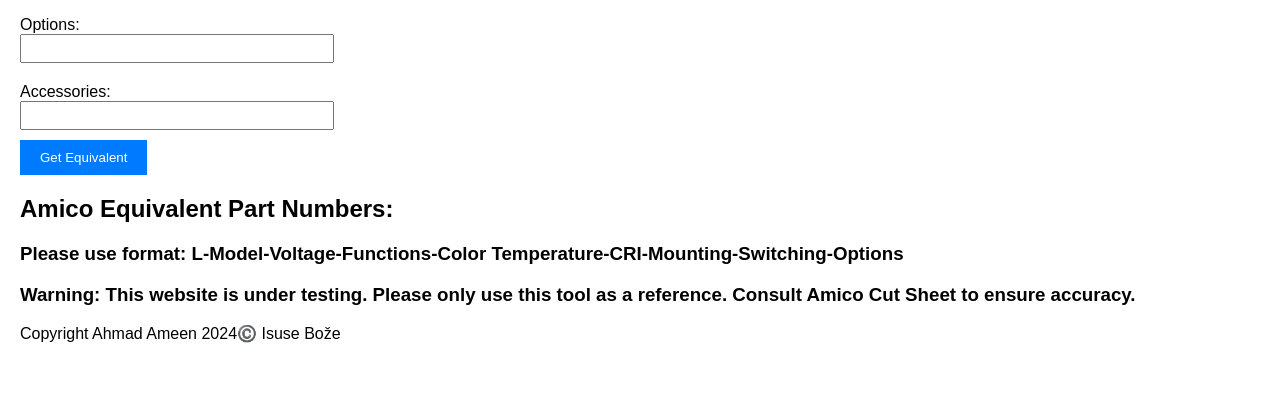
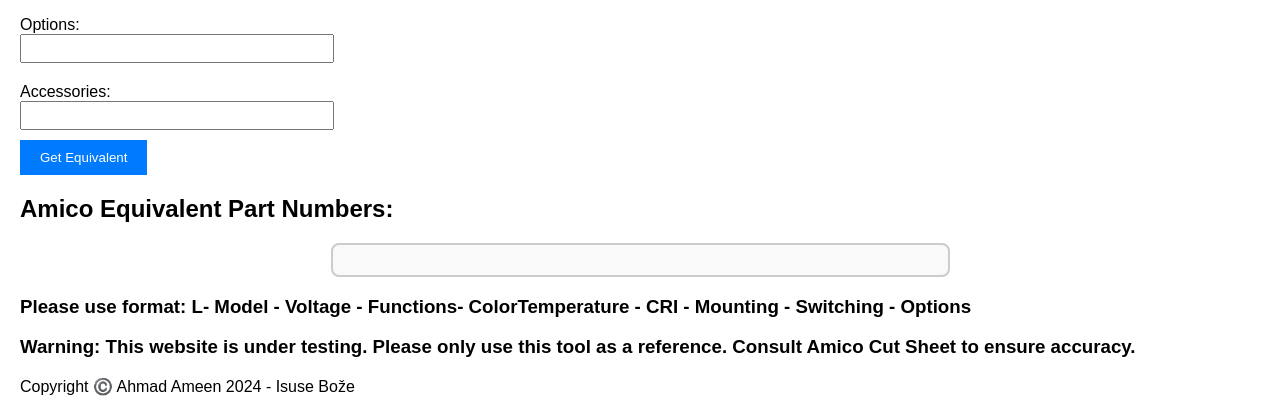
Before and after one commit to ItsAhmad/CrossGenerator3, a Flask app: template templates/index.html in a window 1280 px wide. Shown: the part 857-1273 px from the top of the page. Before the commit the page ends 1200 px from the top, so only its background shows below. Run offline with Flask 3, Linux system fonts and the light colour scheme; the template is opened without the code that fills it, so the values that code supplies are empty.

Commit message:
styling changes for index.html and style.css

```diff
--- a/templates/index.html
+++ b/templates/index.html
@@ -44,8 +44,8 @@
     <h2>Amico Equivalent Part Numbers:</h2>
     <ul id="results"> </ul>
     <script src="script.js"></script>
-    <h3>Please use format: L-Model-Voltage-Functions-Color Temperature-CRI-Mounting-Switching-Options</h3>
+    <h3>Please use format: L- Model - Voltage - Functions- ColorTemperature - CRI - Mounting - Switching - Options</h3>
     <h3>Warning: This website is under testing. Please only use this tool as a reference. Consult Amico Cut Sheet to ensure accuracy.</h3>
 </body>
-<footer>Copyright Ahmad Ameen 2024©️ Isuse Bože</footer>
+<footer>Copyright ©️ Ahmad Ameen 2024 - Isuse Bože</footer>
 </html>
--- a/templates/style.css
+++ b/templates/style.css
@@ -29,3 +29,19 @@
 button:hover {
   background-color: #0056b3;
 }
+#results {
+  border: 2px solid #ccc;
+  padding: 15px;
+  margin-top: 20px;
+  background-color: #f9f9f9;
+  border-radius: 8px;
+  max-width: 600px;
+  margin-left: auto;
+  margin-right: auto;
+  list-style: none;
+  padding-left: 0;
+}
+
+#results li {
+  margin-bottom: 10px;
+}
```
